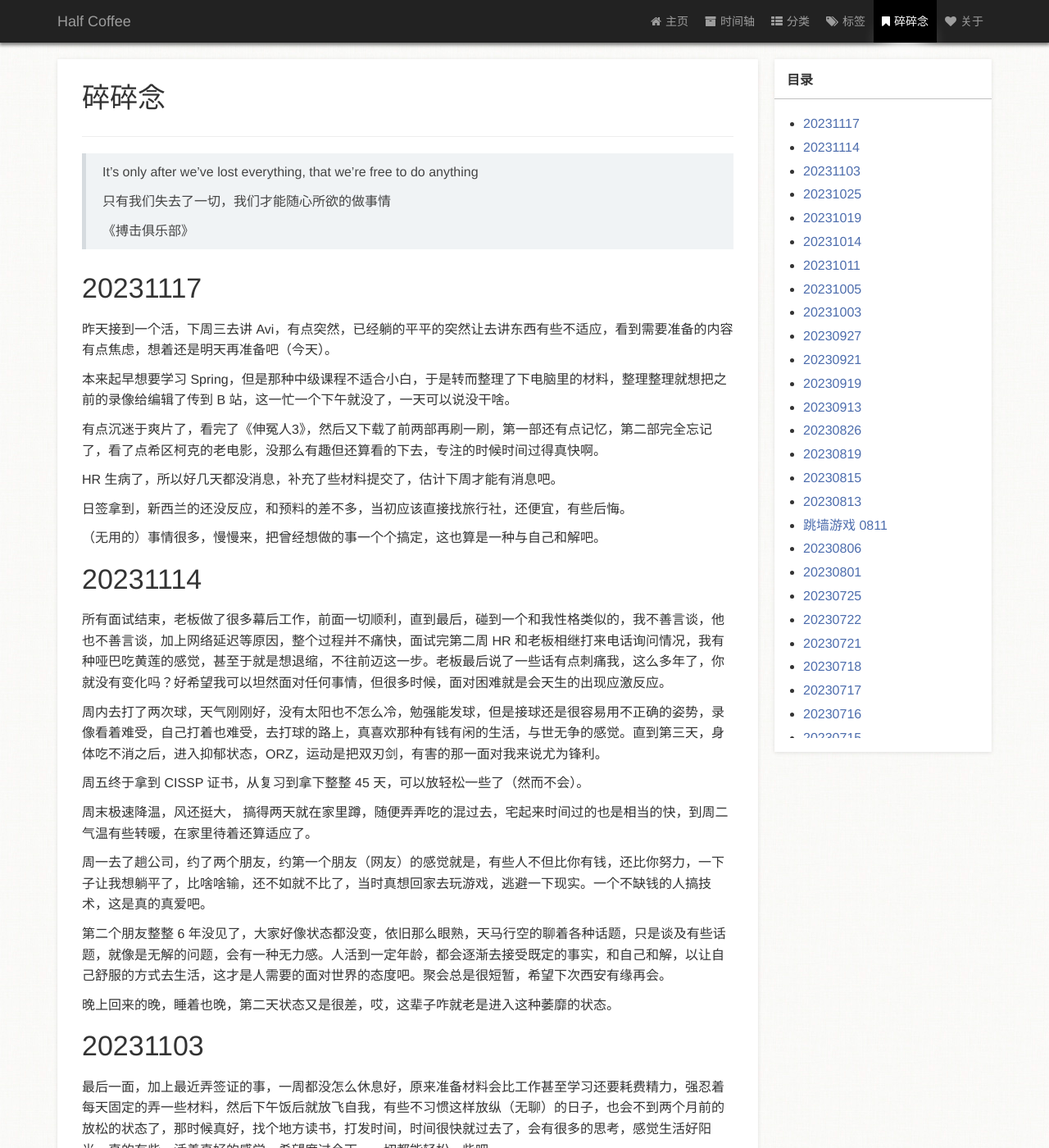
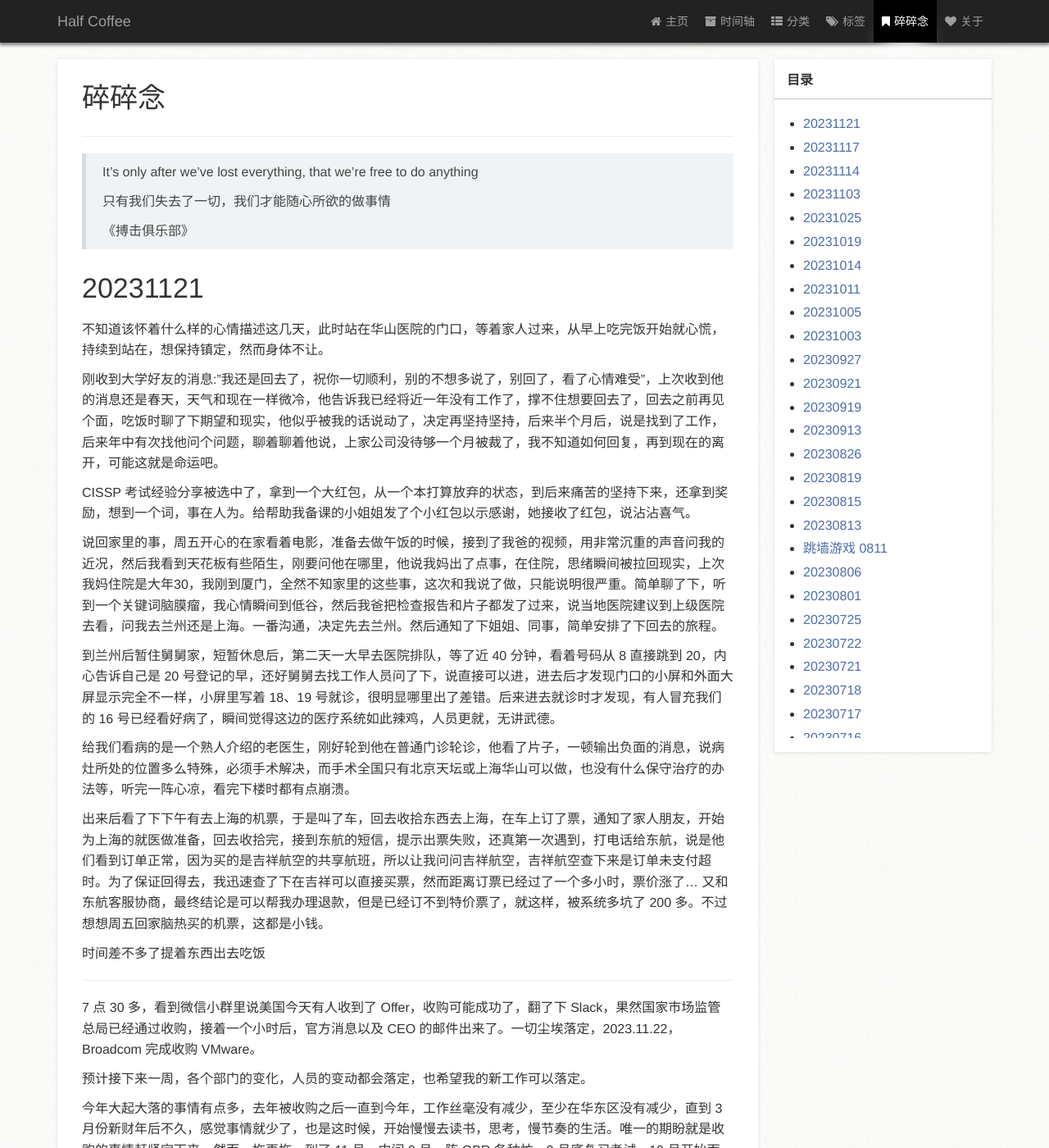
Before and after one commit to zm1990s/halfcoffee, a Jekyll site: the page built from page/3碎碎念.md, in a window 1280 px wide and 1400 px high. Shown: the whole window at 82% size. Built offline with Jekyll 4.4.1, drawn with Linux system fonts in a browser that asks for light colours; a style sheet for code colours, icons or effects is not loaded; some of the changed text lies outside the part shown.

Commit message:
20231121

```diff
--- a/page/3碎碎念.md
+++ b/page/3碎碎念.md
@@ -15,6 +15,36 @@ type: page
 > 《搏击俱乐部》
 
 
+
+# 20231121
+
+不知道该怀着什么样的心情描述这几天，此时站在华山医院的门口，等着家人过来，从早上吃完饭开始就心慌，持续到站在，想保持镇定，然而身体不让。
+
+刚收到大学好友的消息:"我还是回去了，祝你一切顺利，别的不想多说了，别回了，看了心情难受"，上次收到他的消息还是春天，天气和现在一样微冷，他告诉我已经将近一年没有工作了，撑不住想要回去了，回去之前再见个面，吃饭时聊了下期望和现实，他似乎被我的话说动了，决定再坚持坚持，后来半个月后，说是找到了工作，后来年中有次找他问个问题，聊着聊着他说，上家公司没待够一个月被裁了，我不知道如何回复，再到现在的离开，可能这就是命运吧。
+
+CISSP 考试经验分享被选中了，拿到一个大红包，从一个本打算放弃的状态，到后来痛苦的坚持下来，还拿到奖励，想到一个词，事在人为。给帮助我备课的小姐姐发了个小红包以示感谢，她接收了红包，说沾沾喜气。
+
+说回家里的事，周五开心的在家看着电影，准备去做午饭的时候，接到了我爸的视频，用非常沉重的声音问我的近况，然后我看到天花板有些陌生，刚要问他在哪里，他说我妈出了点事，在住院，思绪瞬间被拉回现实，上次我妈住院是大年30，我刚到厦门，全然不知家里的这些事，这次和我说了做，只能说明很严重。简单聊了下，听到一个关键词脑膜瘤，我心情瞬间到低谷，然后我爸把检查报告和片子都发了过来，说当地医院建议到上级医院去看，问我去兰州还是上海。一番沟通，决定先去兰州。然后通知了下姐姐、同事，简单安排了下回去的旅程。
+
+
+
+到兰州后暂住舅舅家，短暂休息后，第二天一大早去医院排队，等了近 40 分钟，看着号码从 8 直接跳到 20，内心告诉自己是 20 号登记的早，还好舅舅去找工作人员问了下，说直接可以进，进去后才发现门口的小屏和外面大屏显示完全不一样，小屏里写着 18、19 号就诊，很明显哪里出了差错。后来进去就诊时才发现，有人冒充我们的 16 号已经看好病了，瞬间觉得这边的医疗系统如此辣鸡，人员更就，无讲武德。
+
+给我们看病的是一个熟人介绍的老医生，刚好轮到他在普通门诊轮诊，他看了片子，一顿输出负面的消息，说病灶所处的位置多么特殊，必须手术解决，而手术全国只有北京天坛或上海华山可以做，也没有什么保守治疗的办法等，听完一阵心凉，看完下楼时都有点崩溃。
+
+出来后看了下下午有去上海的机票，于是叫了车，回去收拾东西去上海，在车上订了票，通知了家人朋友，开始为上海的就医做准备，回去收拾完，接到东航的短信，提示出票失败，还真第一次遇到，打电话给东航，说是他们看到订单正常，因为买的是吉祥航空的共享航班，所以让我问问吉祥航空，吉祥航空查下来是订单未支付超时。为了保证回得去，我迅速查了下在吉祥可以直接买票，然而距离订票已经过了一个多小时，票价涨了... 又和东航客服协商，最终结论是可以帮我办理退款，但是已经订不到特价票了，就这样，被系统多坑了 200 多。不过想想周五回家脑热买的机票，这都是小钱。
+
+时间差不多了提着东西出去吃饭
+
+---
+
+7 点 30 多，看到微信小群里说美国今天有人收到了 Offer，收购可能成功了，翻了下 Slack，果然国家市场监管总局已经通过收购，接着一个小时后，官方消息以及 CEO 的邮件出来了。一切尘埃落定，2023.11.22，Broadcom 完成收购 VMware。
+
+预计接下来一周，各个部门的变化，人员的变动都会落定，也希望我的新工作可以落定。
+
+今年大起大落的事情有点多，去年被收购之后一直到今年，工作丝毫没有减少，至少在华东区没有减少，直到 3 月份新财年后不久，感觉事情就少了，也是这时候，开始慢慢去读书，思考，慢节奏的生活。唯一的期盼就是收购的事情赶紧定下来，然而一拖再拖，到了 11 月，中间 9 月一阵 QBR 各种忙，9 月底复习考试，10 月开始面试，感觉有一半的时间处在焦虑之中，刚好证书拿到了，面试也完毕了，可以放松的时候，家里出了事，火速回家带老人到处看病，虽然每天只有半天，但到家也是挺累，一开始还是无所谓的，一回到上海就感觉像是有股无形的压力，焦虑感顿时而生。
+
+和老板汇报了下看病的状态，感觉老板冷冰冰的，感觉可能他已经知道我要离开，真想找个机会去坦白一切，事情的发生我也很难受，也很不舍，就像曾经离开西安。
 
 # 20231117
 
```
